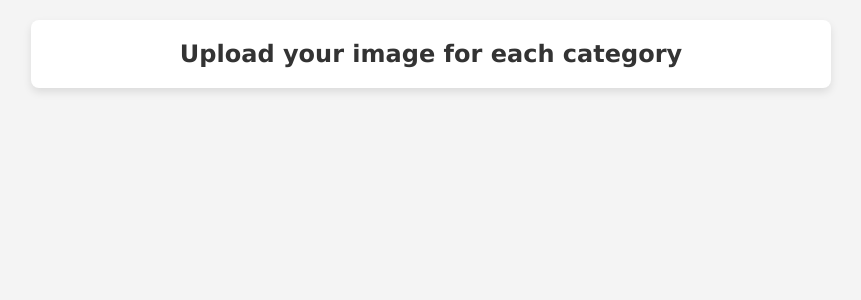
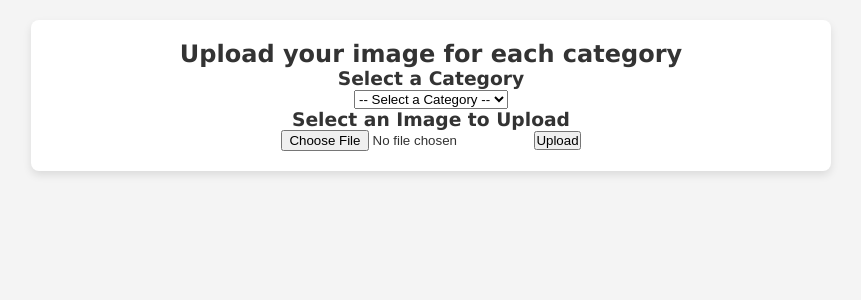
Before and after one commit to RWeissmandl/whose-is-it-game, a Flask app: page / in a window 1280 px wide. Shown: the part 19-319 px from the top of the page, without its empty margins (209-1070 px from the left). Run offline with Flask 3, Linux system fonts and the light colour scheme; some libraries are stand-ins or nearby versions.

Commit message:
debugging to get images to display on play screen

```diff
--- a/app.py
+++ b/app.py
@@ -15,7 +15,7 @@ def home():
         try:
             image = request.files['image']
             category_of_image = request.form['category']
-            filename = f"{int(time.time())}_{image.filename}"
+            filename = f"{int(time.time() *1000) % 10000}_{image.filename}"
             if category_of_image not in categories:
                 return jsonify({"error": "This category doesn't exist"}), 400
             save_path = os.path.join(uploads_folder, category_of_image, filename)
@@ -28,7 +28,16 @@ def home():
 @app.route('/play')
 def play():
     title = "Who do I belong to?"
-    return render_template('play.html', title=title)
+    category_images = {}
+    array_test = [1, 2, 3]
+    for category in categories:
+        file_path = os.path.join(uploads_folder, category)
+        images = os.listdir(file_path) #list all images in the file_path
+        #file_paths = [os.path.join(file_path, image) for image in images]
+        #file_paths = [os.path.join('uploads', category, image) for image in images] #an array with a filepath to each image
+        file_paths = [os.path.join(category, image) for image in images]
+        category_images[category] = file_paths
+    return render_template('play.html', title=title, categories=categories, category_images=category_images, file_path=file_path, images=images, file_paths=file_paths, array_test=array_test)
 
 if __name__ == '__main__':
     app.run(debug=True)
--- a/templates/base.html
+++ b/templates/base.html
@@ -8,10 +8,11 @@
         <title>{% block title %}{% endblock %} - Let's Play! </title>
         <nav>{% block nav %}{% endblock %}</nav>
         {% endblock %}
+        <script src="https://cdnjs.cloudflare.com/ajax/libs/babel-standalone/6.26.0/babel.min.js"></script>
+        <script src="https://cdn.jsdelivr.net/npm/react@18.2.0/umd/react.development.js"></script>
+        <script src="https://cdn.jsdelivr.net/npm/react-dom@18.2.0/umd/react-dom.development.js"></script>
     </head>
     <body>
         <div id="content">{% block content %} {% endblock %}</div>
-        <script src="https://cdn.jsdelivr.net/npm/react@18.2.0/umd/react.development.js"></script>
-        <script src="https://cdn.jsdelivr.net/npm/react-dom@18.2.0/umd/react-dom.development.js"></script>
     </body>
 </html>
--- a/templates/home.html
+++ b/templates/home.html
@@ -7,4 +7,60 @@
 {% endblock %}
 {% block content %}
     <h2>Upload your image for each category</h2>
+    <div id="react"></div>
+    <script type="text/babel">
+        const categories = {{ categories | tojson | safe }};
+        function CategoryUpload({ categories }) {
+            const [selectedCategory, setSelectedCategory] = React.useState('')
+            const [image, setImage] = React.useState(null);
+            const [status, setStatus] = React.useState('');
+            const handleCategoryChange = (event) => {
+                setSelectedCategory(event.target.value);
+            };
+            const handleImageChange = (event) => {
+                setImage(event.target.files[0]);
+            };
+            const handleSubmit = async (event) => {
+                event.preventDefault();
+                if (!image || !selectedCategory) {
+                    setStatus('Please select an image and a category');
+                    return;
+                }
+                const formData = new FormData();
+                formData.append('image', image);
+                formData.append('category', selectedCategory);
+                try {
+                    const response = await fetch('/', {
+                        method: 'POST',
+                        body: formData
+                    });
+                    const result = await response.json();
+                    if (response.ok) {
+                        setStatus('Photo uploaded successfully!');
+                    } else {
+                        setStatus(result.error || 'Error occured');
+                    }
+                } catch (error) {
+                    setStatus('Error: ' + error.message);
+                }
+            };
+            return(
+                <div>
+                    <h3>Select a Category</h3>
+                    <select value={selectedCategory} onChange={handleCategoryChange}>
+                        <option value=""> -- Select a Category --</option>
+                        {categories.map((category, index) => (
+                            <option key={index} value={category}>{category}</option>
+                        ))}
+                    </select>
+                    <h3>Select an Image to Upload</h3>
+                    <input type="file" onChange={handleImageChange}/>
+                    <button onClick={handleSubmit}>Upload</button>
+                    {status && <p>{status}</p>}
+                </div>
+            );
+        };
+        const rootElement = document.getElementById('react');
+        ReactDOM.render(<CategoryUpload categories={categories}/>, rootElement);
+    </script>
 {% endblock %}
```
Also changed, not shown: templates/play.html (+19 -3 lines), static/uploads/bed/2687_testimage2.jpg (added), static/uploads/bed/3420_testimage2.jpg (added), static/uploads/keys/1732461585_testImage.jfif (added), static/uploads/keys/6513_testimage2.jpg (added), 1 other file.
